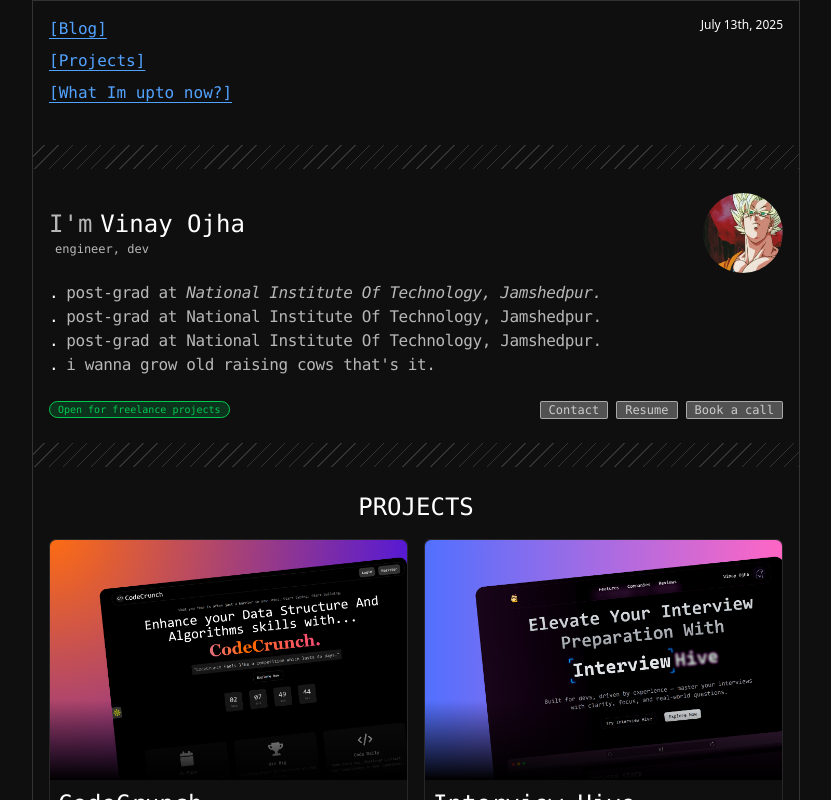
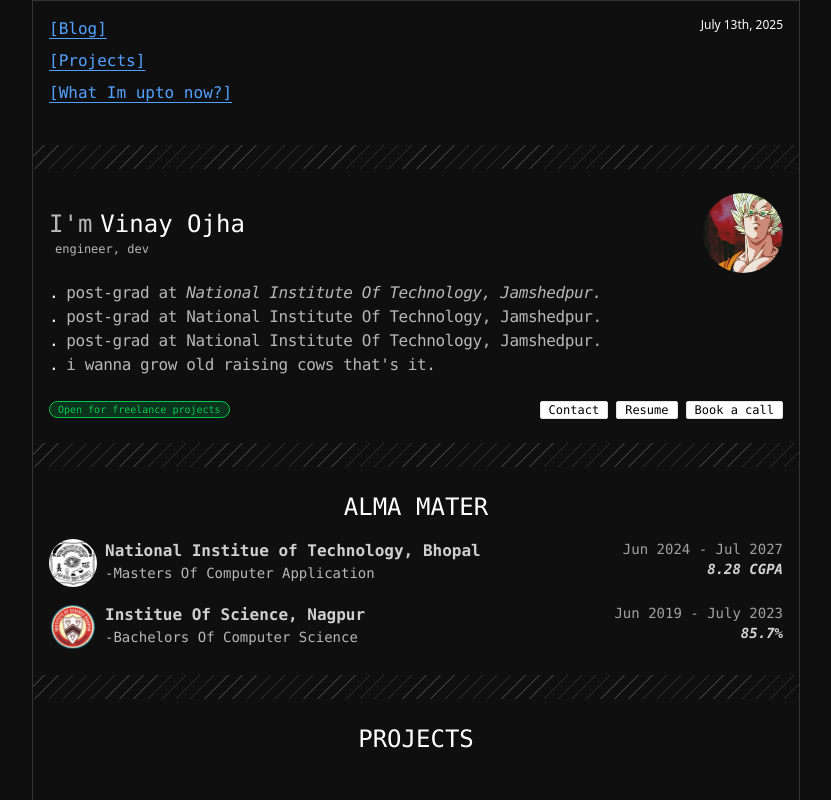
Before and after one commit to VinayyOjha/portfolio, a React (Vite) app: page / in a window 1280 px wide. Shown: the top 800 px of the page, without its empty margins (224-1055 px from the left). Built offline with nearby package versions, Linux system fonts and the light colour scheme.

Commit message:
added almamater

```diff
--- a/src/components/common/Card.tsx
+++ b/src/components/common/Card.tsx
@@ -25,7 +25,7 @@ export const Card = ({
     // Outer card Container
     <div
       className={cn(
-        `group grid-cols-1 rounded-sm flex flex-col font-mono transition-all duration-300 ease-in border border-white/10 hover:shadow shadow-gray-500`,
+        `group grid-cols-1 rounded-sm flex flex-col font-mono transition-all duration-300 ease-in cursor-pointer border border-white/10 hover:shadow shadow-gray-500`,
         cardClassName
       )}
     >
--- /dev/null
+++ b/src/pages/AlmaMater.tsx
@@ -0,0 +1,64 @@
+import JSR from "@/assets/logoJSR.png";
+import IOS from "@/assets/IOS.png";
+
+export const AlmaMater = () => {
+  return (
+    <div className="px-2 md:px-4">
+      <div className="flex flex-col gap-4 font-mono text-white">
+        {/* Heading */}
+        <div className="text-2xl font-mono text-center">ALMA MATER</div>
+
+        {/* College */}
+        <div className="gap-4 w-full flex flex-col items-center">
+          {/* PG */}
+          <div className="gap-2 w-full flex flex-col sm:flex-row justify-between">
+            {/* College */}
+            <div className="gap-2 flex item-center">
+              <img
+                src={JSR}
+                alt="Nit Bhopal"
+                className="hidden sm:block size-12 rounded-full"
+              />
+              <div className="flex flex-col">
+                <p className="font-bold text-white/80">
+                  National Institue of Technology, Bhopal
+                </p>
+                <p className="flex text-sm text-white/70"><span className="hidden sm:block">-</span> Masters Of Computer Application</p>
+              </div>
+            </div>
+
+            {/* Duration */}
+            <div className="flex flex-col text-sm sm:text-m  text-neutral-400 sm:text-end">
+                <p>Jun 2024 - Jul 2027</p>
+                <p className="font-bold italic text-neutral-300">8.28 CGPA</p>
+            </div>
+          </div>
+
+          {/* UG */}
+          <div className="w-full gap-2 flex flex-col sm:flex-row justify-between">
+            {/* College */}
+            <div className="gap-2 flex item-center">
+              <img
+                src={IOS}
+                alt="Institue Of Science"
+                className="hidden sm:block size-12 rounded-full"
+              />
+              <div className="flex flex-col">
+                <p className="font-bold text-white/80">
+                  Institue Of Science, Nagpur
+                </p>
+                <p className="flex text-sm text-white/70"><span className="hidden sm:block">-</span> Bachelors Of Computer Science</p>
+              </div>
+            </div>
+
+            {/* Duration */}
+            <div className="flex flex-col text-sm text-neutral-400 sm:text-end">
+                <p>Jun 2019 - July 2023</p>
+                <p className="font-bold italic text-neutral-300">85.7%</p>
+            </div>
+          </div>
+        </div>
+      </div>
+    </div>
+  )
+}
--- a/src/pages/Blogs.tsx
+++ /dev/null
@@ -1,7 +0,0 @@
-import React from 'react'
-
-export const Blogs = () => {
-  return (
-    <div>Blogs</div>
-  )
-}
--- a/src/pages/Intro.tsx
+++ b/src/pages/Intro.tsx
@@ -47,10 +47,10 @@ const Intro = () => {
           <p className="text-[10px] text-green-500 ">Open for freelance projects</p>
         </div>
         {/* contact, resume and book a call */}
-        <div className="flex gap-2 text-xs text-white/70">
-          <div className="px-2 rounded-xs border border-white/50 bg-neutral-600">Contact</div>
-          <div className="px-2 rounded-xs border border-white/50 bg-neutral-600">Resume</div>
-          <div className="px-2 rounded-xs border border-white/50 bg-neutral-600">Book a call</div>
+        <div className="flex gap-2 text-xs text-black">
+          <div className="px-2 rounded-xs border bg-white">Contact</div>
+          <div className="px-2 rounded-xs border bg-white">Resume</div>
+          <div className="px-2 rounded-xs border bg-white">Book a call</div>
         </div>
       </div>
     </div>
--- a/src/pages/Landing.tsx
+++ b/src/pages/Landing.tsx
@@ -1,6 +1,6 @@
 import Separator from "@/components/common/Separator";
 import { Acheivements } from "./Acheivements";
-import { Blogs } from "./Blogs";
+import { AlmaMater } from "./AlmaMater";
 import Intro from "./Intro";
 import Nav from "./Nav";
 import Projects from "./Projects";
@@ -15,9 +15,9 @@ const Landing = () => {
           <Separator />
           <Intro />
           <Separator />
+          <AlmaMater />
+          <Separator />
           <Projects />
-          <Separator />
-          <Blogs />
           <Separator />
           <Skills />
           <Separator />
--- a/src/pages/Projects.tsx
+++ b/src/pages/Projects.tsx
@@ -7,7 +7,7 @@ import animationLibrary from "@/assets/al.gif"
 const Projects = () => {
   return (
     <div className="px-2 md:px-4">
-      <div className="flex flex-col gap-4 text-white">
+      <div className="flex flex-col gap-12 text-white">
         {/* Heading */}
         <div className="text-2xl font-mono text-center">PROJECTS</div>
 
--- a/src/pages/Skills.tsx
+++ b/src/pages/Skills.tsx
@@ -2,6 +2,8 @@ import React from 'react'
 
 export const Skills = () => {
   return (
-    <div>Skills</div>
+    <div>
+
+    </div>
   )
 }
```
Also changed, not shown: src/assets/IOS.png (added), src/assets/logoJSR.png (added).
